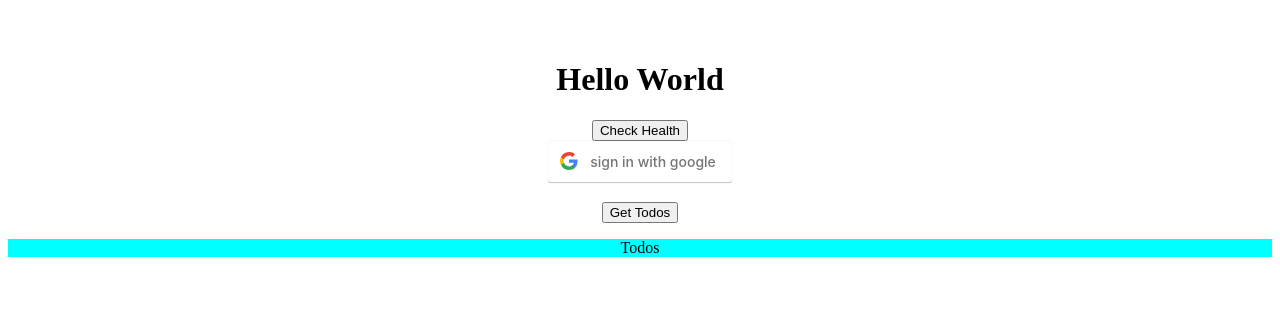
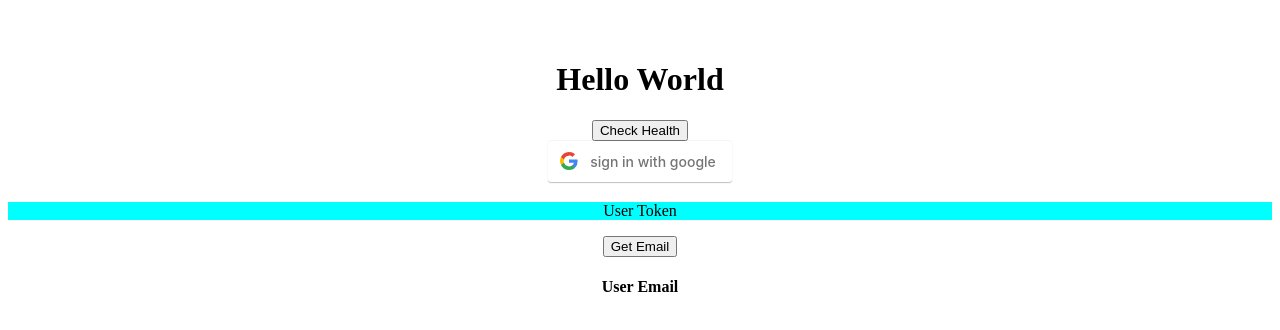
Before and after one commit to paper-dragonfly/authentication-with-firebase, a React (Create React App) app in the folder learn-auth-react/: page / in a window 1280 px wide. Shown: the top 330 px of the page. Built offline with nearby package versions, Linux system fonts and the light colour scheme.

Commit message:
sign in working and userToken authentication for http requests working

```diff
--- a/learn-auth-react/src/App.css
+++ b/learn-auth-react/src/App.css
@@ -92,6 +92,6 @@ body {
 
 /* KATHLEENS CSS */
 
-.todos{
+.showUserToken{
   background: cyan
 }
--- a/learn-auth-react/src/App.js
+++ b/learn-auth-react/src/App.js
@@ -2,23 +2,23 @@ import './App.css';
 import { signInWithGoogle } from './Firebase';
 import {useState} from 'react';
 
+const API_URL = 'http://127.0.0.1:8000'
 
 function App() {
-  const [todos, setTodos] = useState("")
+  const [userToken, setUserToken] = useState("")
+  const [userEmail, setUserEmail] = useState("")
 
   function checkHealth(){
-    const url = 'http://127.0.0.1:8001/health/'
+    const url = API_URL+'/health/'
     fetch(url)
       .then((response) => response.json)
       .then(data => console.log(data))
   }
 
-
-
-  function getTodos(){
-    const url = 'http://127.0.0.1:8001/todo/'
-    //  Storingin local storage is probably bad
-    const idToken = localStorage.getItem['googleIdToken']
+  function signIn(){
+    signInWithGoogle()
+    const url = API_URL+'/login/'
+    const idToken = localStorage.googleIdToken
     fetch(
       url,
       {headers: {
@@ -27,10 +27,32 @@ function App() {
       }
     })
       .then(response => response.json())
-      .then(data => console.log(data))
+      .then(data => {
+        console.log(data)
+        setUserToken(data["body"]["user_token"])
+      })
       .catch(error => console.error(error))
 
-    setTodos('hit getTodos')
+    setUserToken()
+  }
+
+  function getEmail(){
+    const url = API_URL+'/email/'
+    fetch(
+      url,
+      {headers:
+        {
+        'Authorization': `Bearer ${userToken}`,
+        'Content-Type': 'application/json'
+        }
+      }
+    )
+      .then(response => response.json())
+      .then(data => {
+        console.log(data)
+        setUserEmail(data["body"]["user_email"])
+      })
+
   }
 
   return (
@@ -38,12 +60,13 @@ function App() {
         <h1> Hello World</h1>
         <button onClick = {checkHealth}>Check Health</button>
         <br />
-        <button className= "login-with-google-btn"  onClick={signInWithGoogle}>sign in with google</button>
+        <button className= "login-with-google-btn"  onClick={signIn}>sign in with google</button>
         <h2>{localStorage.getItem("name")}</h2>
-        <button onClick = {getTodos}>Get Todos</button>
-        <p className = 'todos'>
-          Todos {todos}
+        <p className = 'showUserToken'>
+          User  Token {userToken}
         </p>
+        <button onClick={getEmail}> Get Email</button>
+        <h4>User Email {userEmail}</h4>
       </div>
   );
 }
--- a/learn-auth-react/src/Firebase.js
+++ b/learn-auth-react/src/Firebase.js
@@ -27,17 +27,10 @@ export const signInWithGoogle = () =>{
             console.log(result)
             // const credential = provider.credentialFromResult(result)
             const idToken = result._tokenResponse.idToken
-            console.log(idToken)
-
             const name = result.user.displayName;
-            const email = result.user.email;
-            const  profilePic = result.user.photoURL;
-
+            // possibly bad security practice to save idToken to localstorage
+            localStorage.setItem('googleIdToken', idToken)
             localStorage.setItem("name", name)
-            localStorage.setItem("email", email)
-            localStorage.setItem("profilePic", profilePic)
-            // probably bad
-            localStorage.setItem('googleIdToken', idToken)
         })
         .catch((error) => {
             console.log(error)
```
Also changed, not shown: 2 other files (tests, documents, lock files or other folders).
